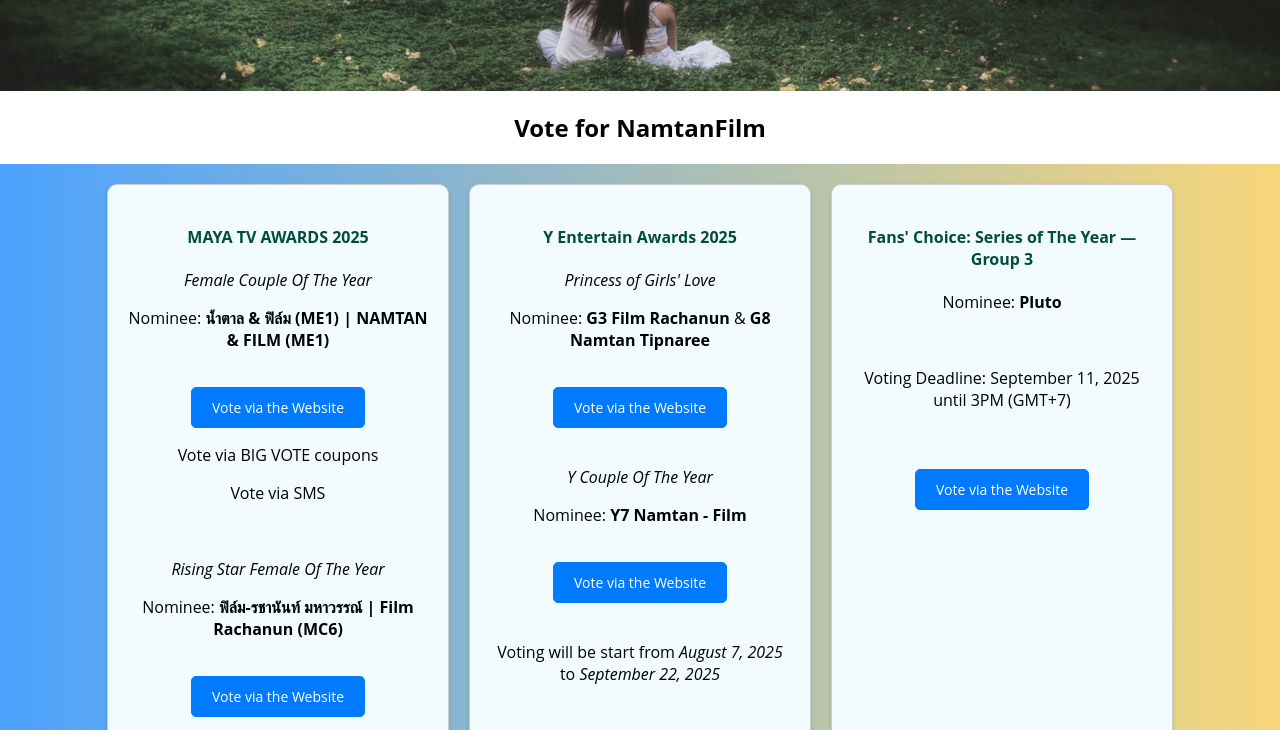
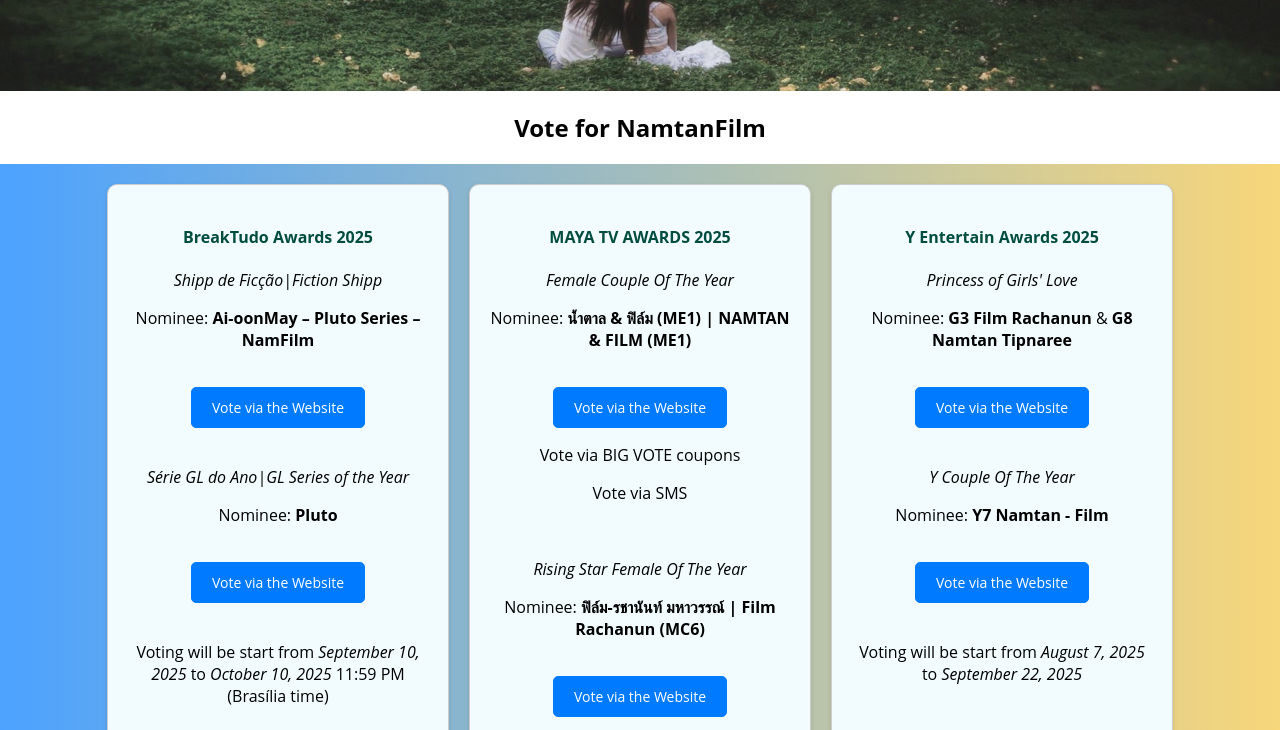
Before and after one commit to asmall-potato/namtanfilm, a plain HTML site: page vote.html in a window 1280 px wide. Shown: the part 149-879 px from the top of the page. Drawn offline with nearby package versions, Linux system fonts and the light colour scheme.

Commit message:
Update vote.html

```diff
--- a/vote.html
+++ b/vote.html
@@ -34,6 +34,23 @@
         <main>
             <h2 style="text-align: center; margin-bottom: 20px;" >Vote for NamtanFilm</h2>
             <div class="general-container">
+
+            <div class="general-item">
+                <h4>BreakTudo Awards 2025</h4>
+                <p><i>Shipp de Ficção|Fiction Shipp</i></p>
+                <p>Nominee: <b>Ai-oonMay – Pluto Series – NamFilm</b></p>
+                <a href="https://vote.breaktudoawards.com/vote/shipp-de-ficcao/" class="external-link-button" >Vote via the Website</a>
+                </br></br>
+                <p><i>Série GL do Ano|GL Series of the Year</i></p>
+                <p>Nominee: <b>Pluto</b></p>
+                <a href="https://vote.breaktudoawards.com/vote/serie-gl-do-ano/" class="external-link-button" >Vote via the Website</a>
+                </br></br>
+                <p>Voting will be start from <i>September 10, 2025</i> to <i> October 10, 2025</i> 11:59 PM (Brasília time)</p>
+                </br>
+                <br>
+                <a href="https://www.breaktudoawards.com/regras-da-votacao/" class="external-link-button" >Voting Guidelines</a>
+
+            </div>
 
             <div class="general-item">
                 <h4>MAYA TV AWARDS 2025</h4>
```
